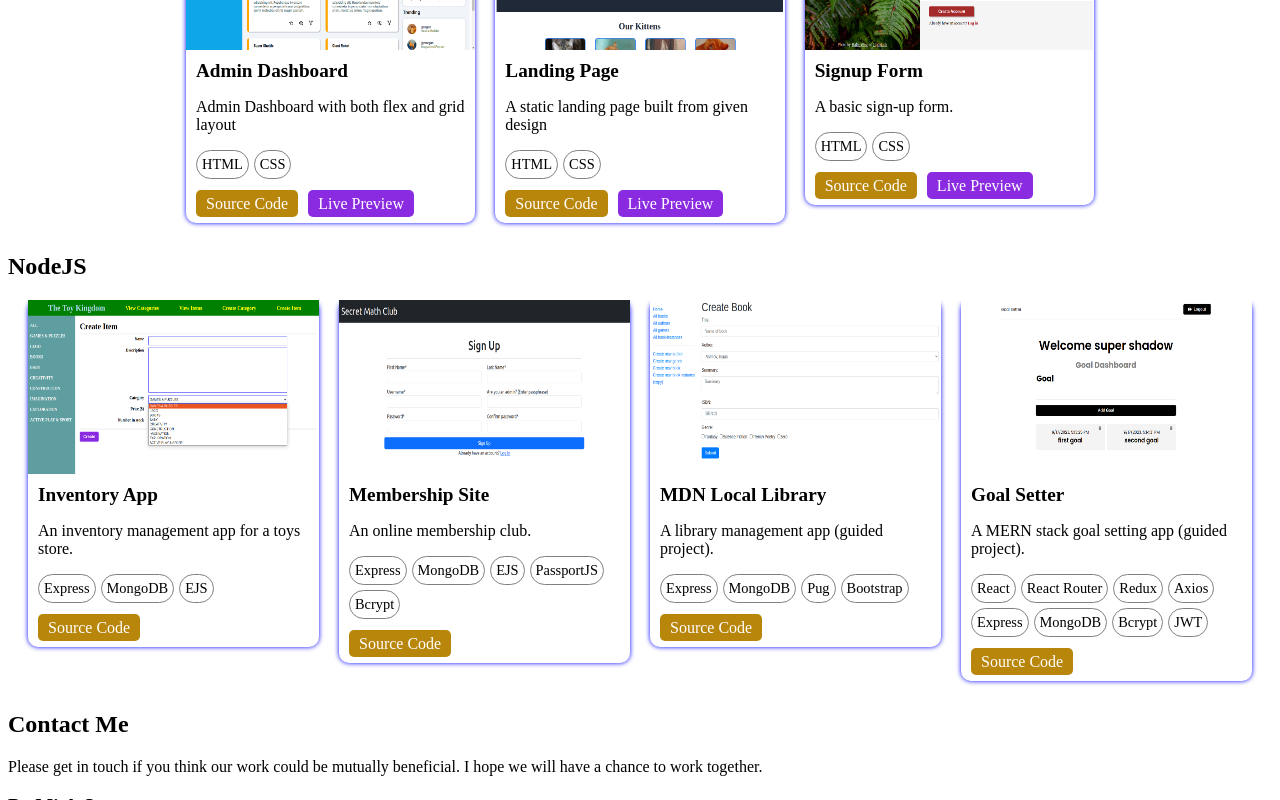
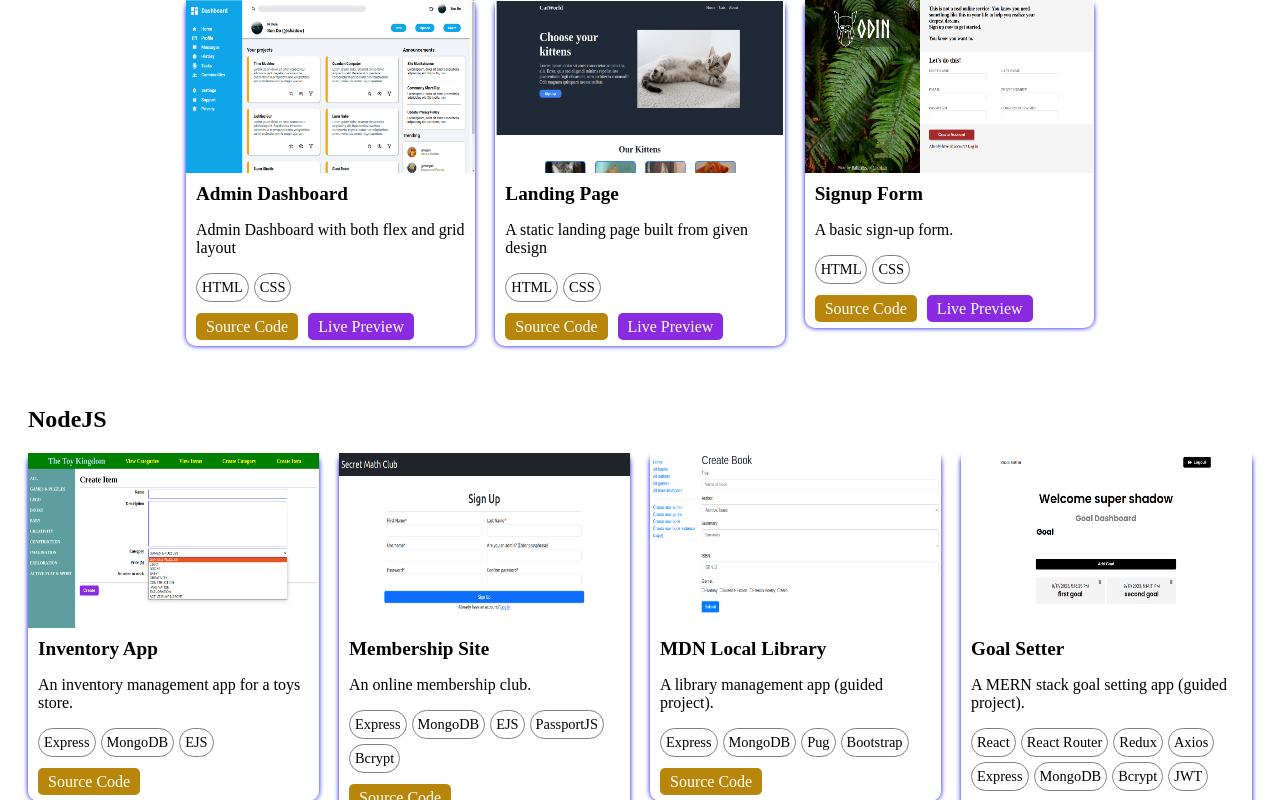
Before and after one commit to SonDo580/personal-portfolio, a React (Vite) app: page / in a window 1280 px wide. Shown: the part 2000-2800 px from the top of the page. Built offline with nearby package versions, Linux system fonts and the light colour scheme.

Commit message:
Style the contact section

```diff
--- a/src/App.scss
+++ b/src/App.scss
@@ -1,3 +1,63 @@
+section {
+  h1 {
+    text-align: center;
+    font-size: 2.2rem;
+  }
+}
+
+.contact {
+  background-color: darkcyan;
+  color: greenyellow;
+  padding: 20px 50px 50px;
+  text-align: center;
+
+  h1 {
+    color: white;
+    margin-top: 0;
+  }
+
+  p {
+    color: white;
+    font-size: 1.2rem;
+  }
+
+  h3 {
+    font-size: 1.5rem;
+  }
+
+  table {
+    margin: 0 auto;
+    font-size: 1.1rem;
+
+    td {
+      text-align: left;
+      padding: 5px 10px;
+    }
+
+    td:nth-child(2) {
+      color: white;
+    }
+
+    a {
+      color: greenyellow;
+    }
+  }
+}
+
+.projects {
+  h1 {
+    color: brown;
+  }
+}
+
+.projectsContainer {
+  margin-bottom: 50px;
+
+  h2 {
+    padding-left: 20px;
+  }
+}
+
 .card {
   box-shadow: 0 0 5px 0 blue;
   border-radius: 10px;
```
